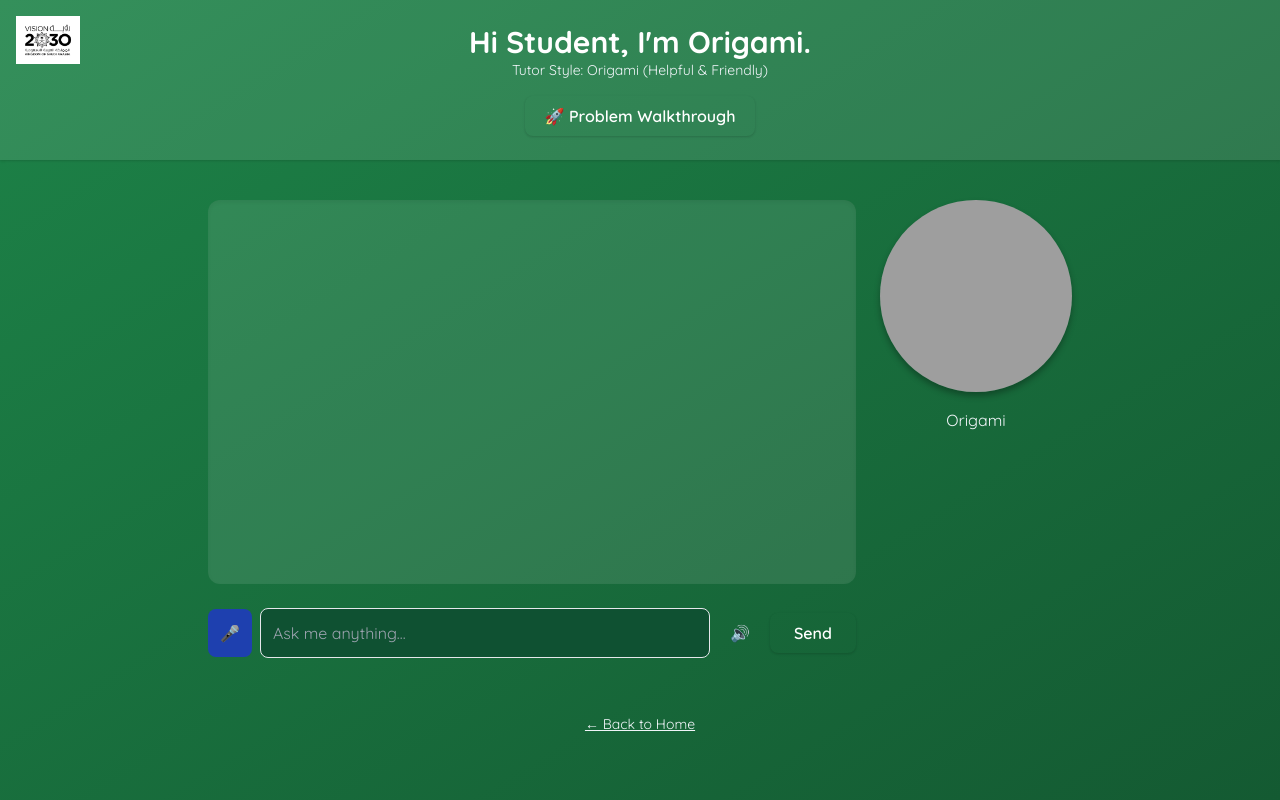
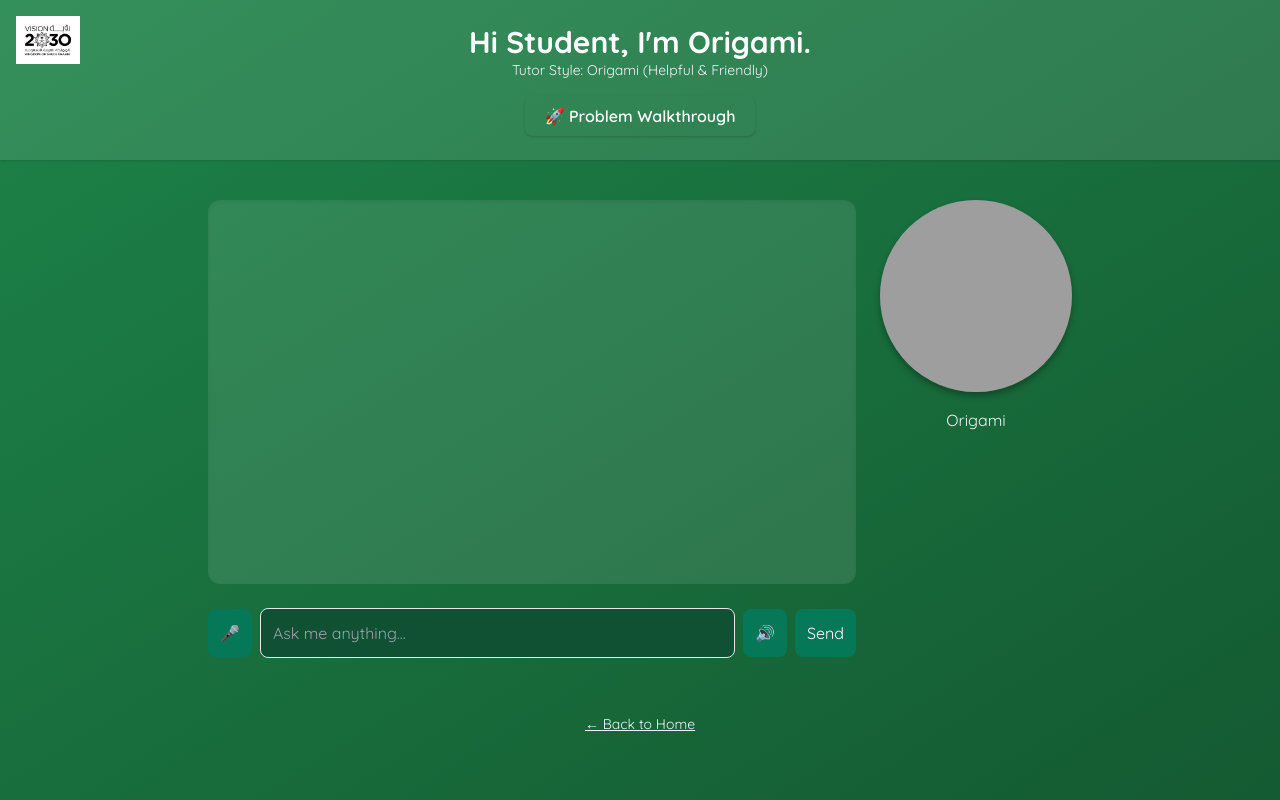
Before and after one commit to RyanLBuchanan/adas-kids-site, a website: page play.html in a window 1280 px wide. Drawn offline with nearby package versions, Linux system fonts and the light colour scheme; grey boxes are pictures that could not be loaded.

Commit message:
feat: Updated

```diff
--- a/play.html
+++ b/play.html
@@ -91,7 +91,7 @@
           <button
             type="button"
             id="mic-btn"
-            class="bg-blue-800 text-white p-3 rounded-lg hover:bg-blue-700 focus:outline-none"
+            class="bg-green-700 text-white p-3 rounded-lg hover:bg-green-800 focus:outline-none"
             title="Start/Stop Listening"
           >
             🎤
@@ -108,7 +108,7 @@
           <button
             type="button"
             id="play-btn"
-            class="bg-[#146c43] text-white p-3 rounded-lg hover:bg-[#0f5132] focus:outline-none"
+            class="bg-green-700 text-white p-3 rounded-lg hover:bg-green-800 focus:outline-none"
             title="Speak Last Response"
           >
             🔊
@@ -117,7 +117,7 @@
           <!-- 4. Send button -->
           <button
             type="submit"
-            class="bg-[#146c43] text-white px-6 py-2 rounded-lg font-semibold shadow hover:bg-[#0f5132]"
+            class="bg-green-700 text-white p-3 rounded-lg hover:bg-green-800 focus:outline-none"
           >
             Send
           </button>
```
